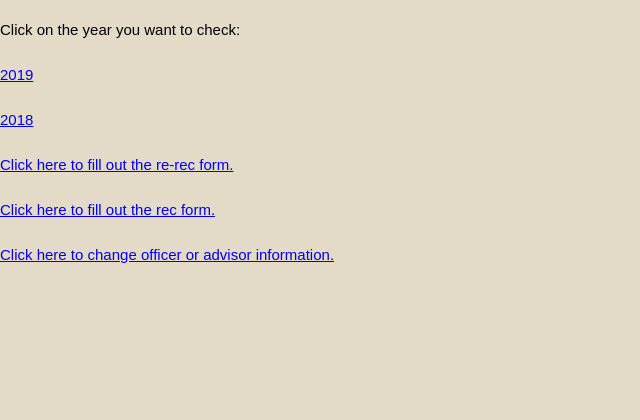
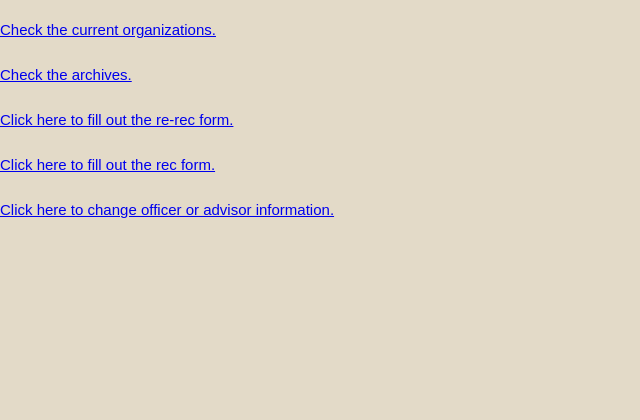
Before and after one commit to ahauck74/student-senate, a Flask app: page / in a window 1280 px wide. Shown: the part 80-500 px from the top of the page, without its empty margins (0-640 px from the left). Run offline with Flask 2, Linux system fonts and the light colour scheme.

Commit message:
Added links

```diff
--- a/templates/homepage.html
+++ b/templates/homepage.html
@@ -11,8 +11,8 @@
 	</div>
 
 	<div>
-	<p>Click on the year you want to check:</p>
-	<p><a href="/orgs">2019</a></p> <p><a href="https://www.youtube.com/watch?v=dQw4w9WgXcQ">2018</a></p>
+	<p><a href="/orgs">Check the current organizations.</a></p>
+	<p><a href="/archives">Check the archives.</a></p>
 	<p><a href="/new-rerec">Click here to fill out the re-rec form.</a></p>
 	<p><a href="/new-rec">Click here to fill out the rec form.</a></p>
 	<p><a href="/off-adv-change-prompt">Click here to change officer or advisor information.</a></p>
--- a/templates/org_ind.html
+++ b/templates/org_ind.html
@@ -22,6 +22,10 @@ td, th {
 	<body>
 		<div id="header">
 			<p>{{NAME}}</p>
+			<p>
+				<a href="/home" target="_blank">Home</a>
+				<a href="/orgs" target="_blank">List of Orgs</a>
+			</p>
 		</div>
 
 		<div id="body">
```
Also changed, not shown: templates/org_list.html (+5 -2 lines).
